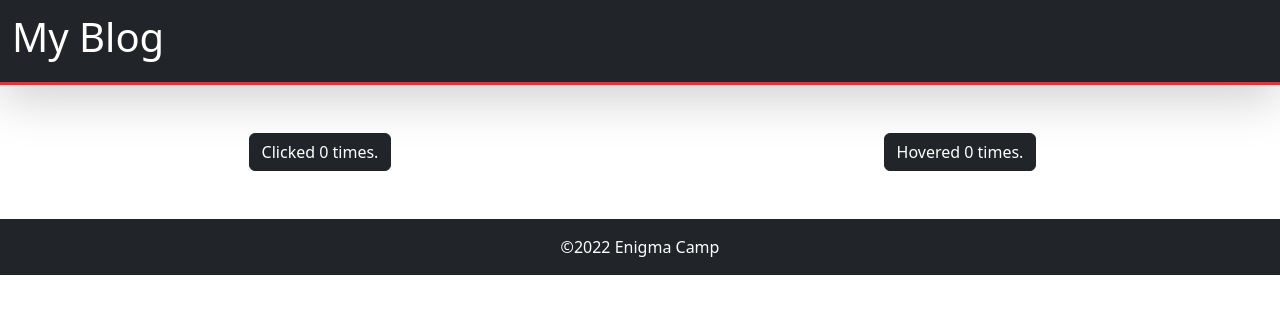
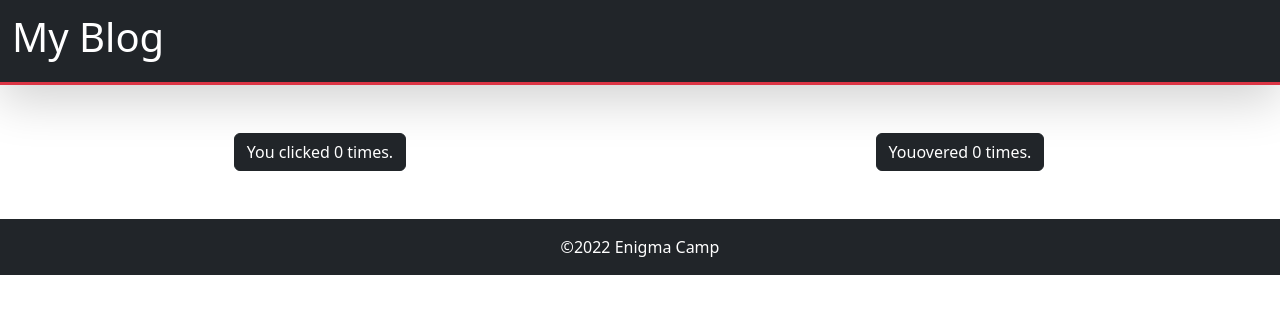
Before and after one commit to adisthya/reactjs-class-materials, a React (Create React App) app: page / in a window 1280 px wide. Shown: the top 314 px of the page. Built offline with nearby package versions, Linux system fonts and the light colour scheme.

Commit message:
code corrections and passing through props.

```diff
--- a/src/app/components/hoc/ClickCounter.js
+++ b/src/app/components/hoc/ClickCounter.js
@@ -1,12 +1,13 @@
 import { Button } from "react-bootstrap";
-import { withIncrementCounter } from "./withCounter";
+import { withCounter } from "./withCounter";
 
 function ClickCounter(props) {
-  const { count, increment } = props;
+  const { count, increment, name } = props;
 
+  console.log('Props in ClickCounter:', props);
   return (
-    <Button variant="dark" onClick={increment}>Clicked { count } times.</Button>
+    <Button variant="dark" onClick={increment}>{ name || 'You' } clicked { count } times.</Button>
   )
 }
 
-export default withIncrementCounter(ClickCounter);
+export default withCounter(ClickCounter);
--- a/src/app/components/hoc/HoverCounter.js
+++ b/src/app/components/hoc/HoverCounter.js
@@ -1,12 +1,12 @@
 import { Button } from "react-bootstrap";
-import { withIncrementCounter } from "./withCounter";
+import { withCounter } from "./withCounter";
 
 function HoverCounter(props) {
-  const { count, increment } = props;
+  const { count, increment, name } = props;
 
   return (
-    <Button variant="dark" onMouseOver={increment}>Hovered { count } times.</Button>
+    <Button variant="dark" onMouseOver={increment}>{ name || 'You' }overed { count } times.</Button>
   )
 }
 
-export default withIncrementCounter(HoverCounter);
+export default withCounter(HoverCounter);
--- a/src/app/components/hoc/withCounter.js
+++ b/src/app/components/hoc/withCounter.js
@@ -1,8 +1,8 @@
 import { Component } from "react";
 
-export function withIncrementCounter( OriginalComponent ) {
+export function withCounter( WrappedComponent ) {
 
-  class Counter extends Component {
+  class WithCounter extends Component {
     constructor(props) {
       super(props);
 
@@ -18,9 +18,10 @@ export function withIncrementCounter( OriginalComponent ) {
     }
 
     render() {
-      return <OriginalComponent count={this.state.count} increment={this.increment} />
+      console.log('Props in HOC:', this.props);
+      return <WrappedComponent count={this.state.count} increment={this.increment} { ...this.props } />
     }
   }
 
-  return Counter;
+  return WithCounter;
 }
```
